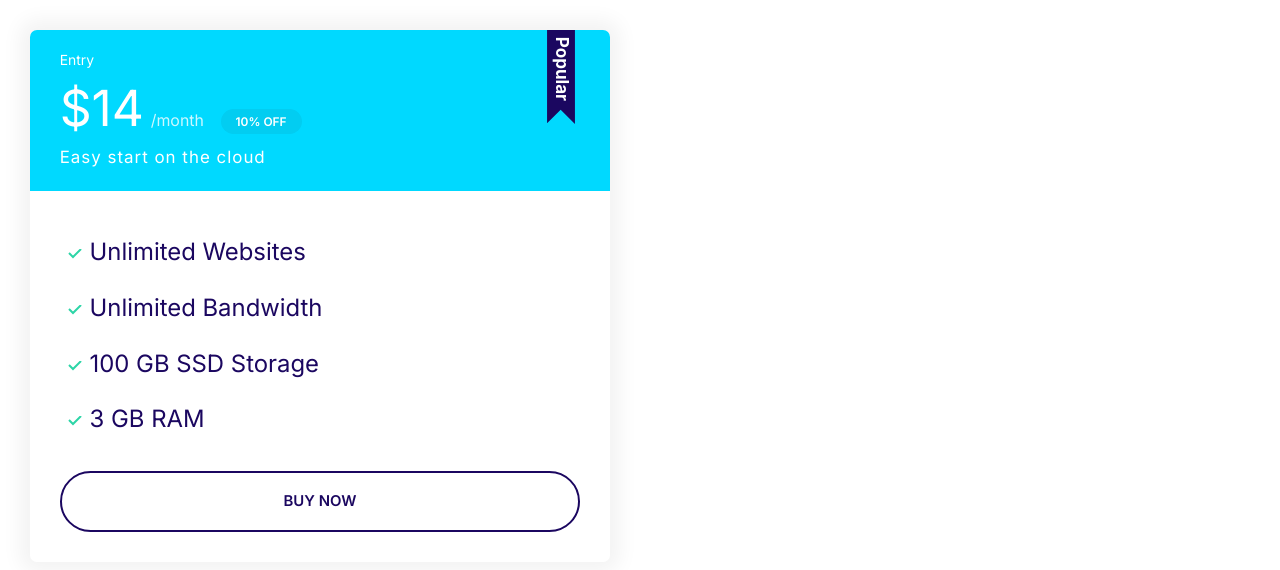
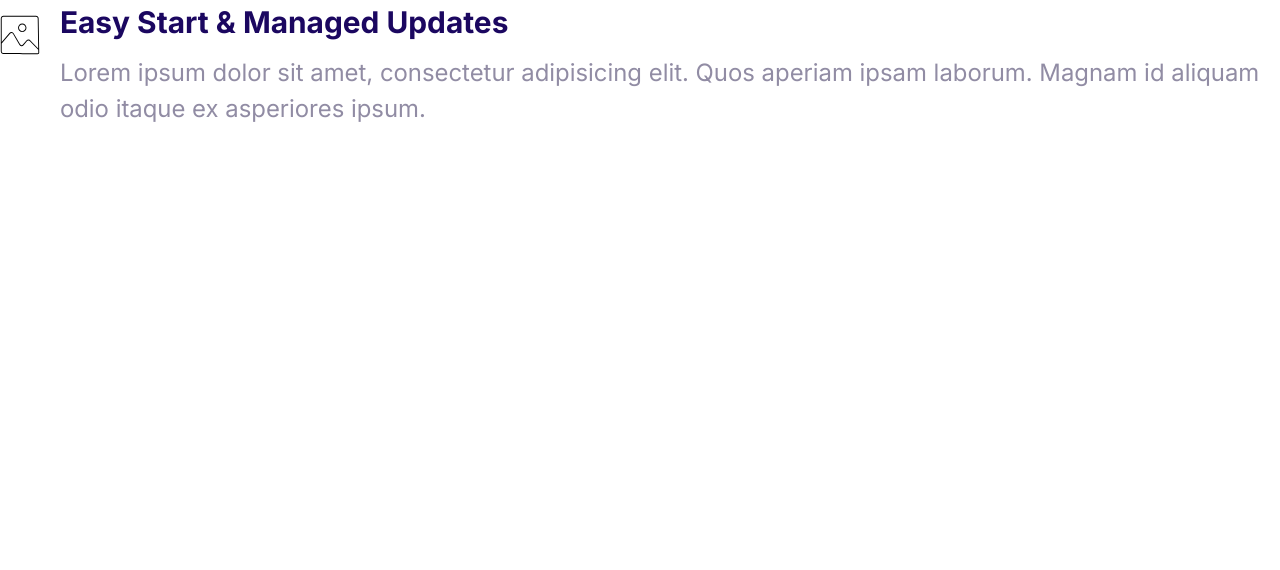
Before and after one commit to Gaire-Jeevan/moshify-website, a plain HTML site: page index.html in a window 1280 px wide. Drawn offline with Linux system fonts and the light colour scheme.

Commit message:
Build the media component.

```diff
--- a/css/style.css
+++ b/css/style.css
@@ -364,3 +364,20 @@ a{
         font-size: 1.7rem;
     }
 }
+
+/* Media */
+.media  {
+    display: flex;
+}
+
+.media__title {
+    margin-top: 0;
+}
+
+.media__body {
+    margin: 0 2rem;
+}
+
+.media__image {
+    margin-top: 1.5rem;
+}
--- a/index.html
+++ b/index.html
@@ -10,28 +10,15 @@
     <link rel="stylesheet" href="css/style.css">
 </head>
 <body>
-    <div style="width: 50%; padding: 3rem;">
-        <div class="plan plan--popular">
-            <div class="card card--secondary">
-                <header class="card__header ">
-                    <h3 class="plan__name">Entry</h3>
-                    <span class="plan__price">$14</span>
-                    <span class="plan__billing-cycle">/month</span>
-                    <span class="badge badge--secondary badge--small">10% OFF</span>
-                    <span class="plan__description">Easy start on the cloud</span>
-                    <!-- <img src="icons/popular.svg" alt=""> -->
-
-                </header>
-                <div class="card__body">
-                    <ul class="list list--tick">
-                        <li class="list__item">Unlimited Websites</li>
-                        <li class="list__item">Unlimited Bandwidth</li>
-                        <li class="list__item">100 GB SSD Storage</li>
-                        <li class="list__item">3 GB RAM</li>
-                    </ul>
-                    <button class="btn btn--outline btn--block">Buy Now</button>
-                </div>
-            </div>
+    <div class="media">
+        <div class="media__image">
+                <svg class="icon icon--primary">
+                    <use xlink:href="icons/sprite.svg#snap"></use>
+                </svg>
+        </div>
+        <div class="media__body">
+            <h3 class="media__title">Easy Start & Managed Updates</h3>
+            <p>Lorem ipsum dolor sit amet, consectetur adipisicing elit. Quos aperiam ipsam laborum. Magnam id aliquam odio itaque ex asperiores ipsum.</p>
         </div>
     </div>
 </body>
```
Also changed, not shown: components/media.html (added, +11 -0 lines).
